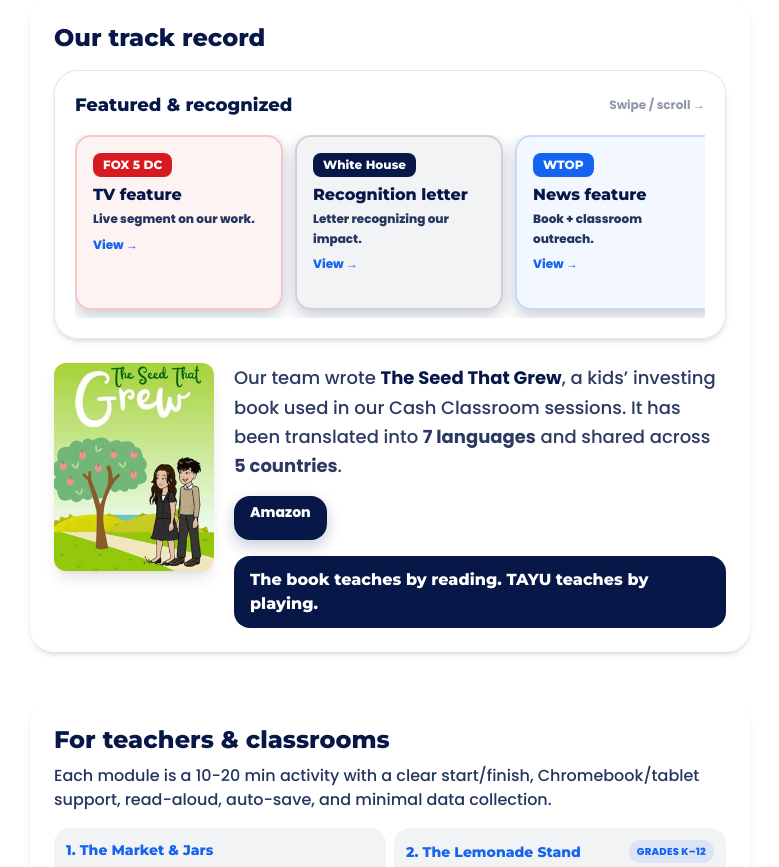
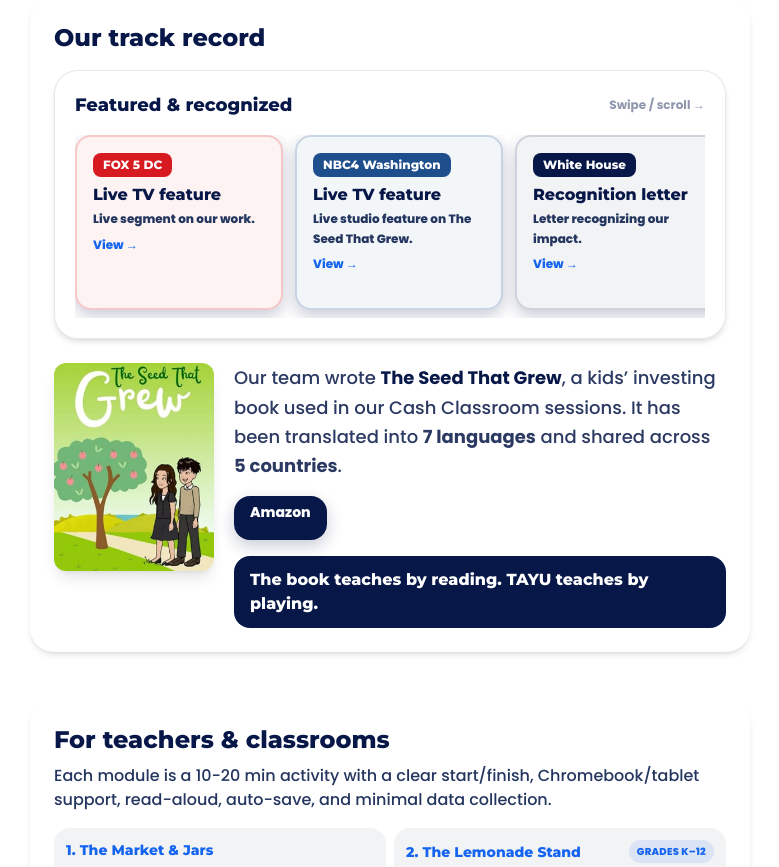
Before and after one commit to dev-rai1/tayu-game, a React (Vite) app in the folder frontend/: page /about in a window 1280 px wide. Shown: the part 1280-2147 px from the top of the page, without its empty margins (250-1029 px from the left). Built offline with nearby package versions, Linux system fonts and the light colour scheme; no server answers.

Commit message:
Add NBC4 to About media carousel

```diff
--- a/frontend/src/pages/About.jsx
+++ b/frontend/src/pages/About.jsx
@@ -6,6 +6,7 @@ import { MODULE_CATALOG } from '../constants/modules.js'
 
 const LOGO = '/assets/tayu-logo.webp'
 const FOX_PAGE_URL = 'https://www.fox5dc.com/video/fmc-nsz4uh655jl7z59n'
+const NBC4_URL = 'https://www.nbcwashington.com/video/news/local/northern-virginia/fairfax-county-students-write-kids-book-about-financial-literacy/4145741/'
 const WTOP_URL = 'https://wtop.com/fairfax-county/2026/07/fairfax-co-students-write-book-to-help-elementary-kids-learn-about-financial-literacy/'
 const VIENNA_LEDGER_URL = 'https://viennaledger.com/articles/oakton-high-students-financial-literacy-book-reaches-12-fairfax-county-schools-and-four-countries-ms24rg90'
 const CONNECTION_URL = 'https://connectionarchives.com/PDF/2026/071526/FxCo%20071526.pdf#page=7'
@@ -63,11 +64,19 @@ const STATS = [
 const FEATURED = [
   {
     label: 'FOX 5 DC',
-    title: 'TV feature',
+    title: 'Live TV feature',
     note: 'Live segment on our work.',
     href: FOX_PAGE_URL,
     badge: 'bg-[#d71920] text-white',
     card: 'border-[#d71920]/20 bg-[#d71920]/5',
+  },
+  {
+    label: 'NBC4 Washington',
+    title: 'Live TV feature',
+    note: 'Live studio feature on The Seed That Grew.',
+    href: NBC4_URL,
+    badge: 'bg-[#1f4e8c] text-white',
+    card: 'border-[#1f4e8c]/20 bg-[#1f4e8c]/5',
   },
   {
     label: 'White House',
```
